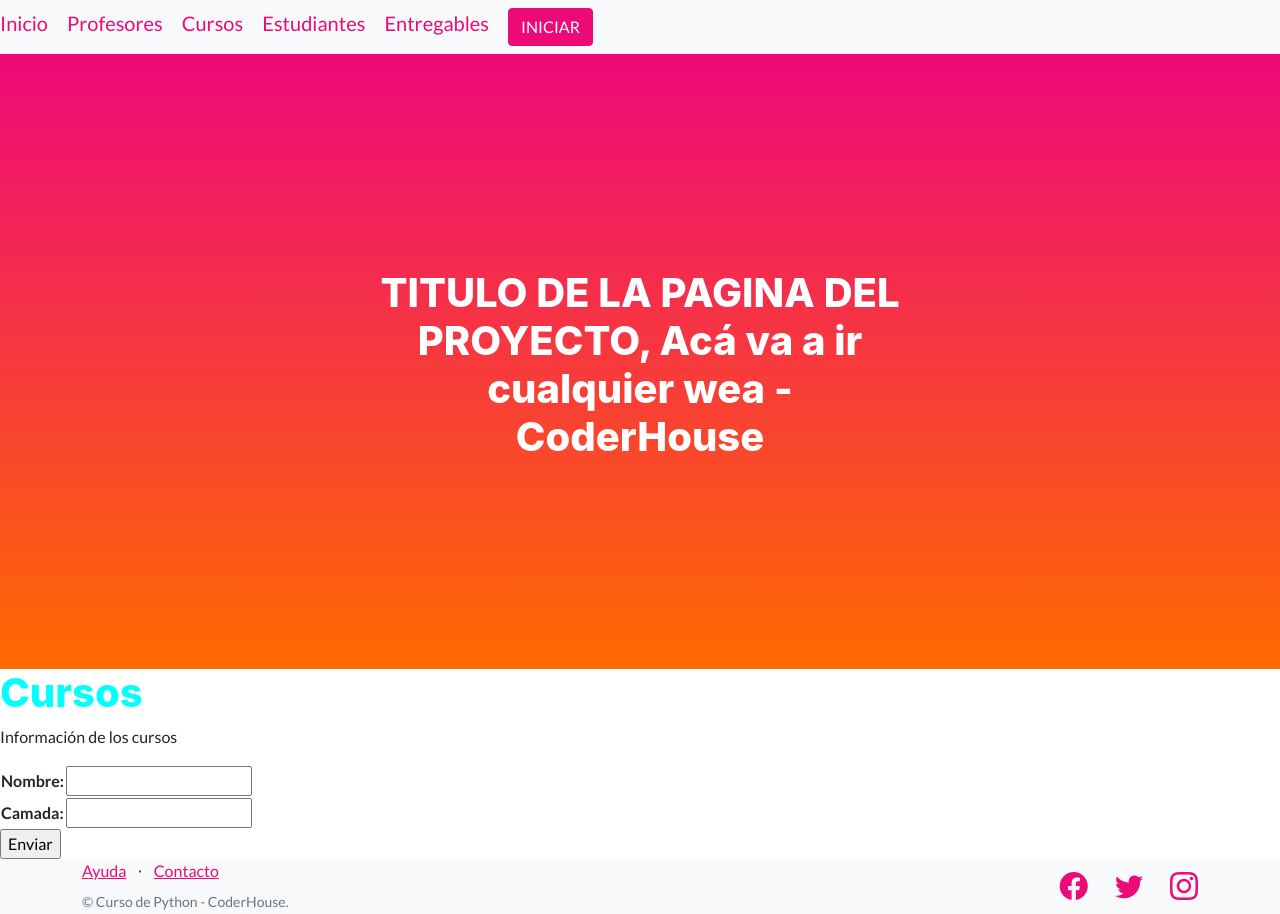
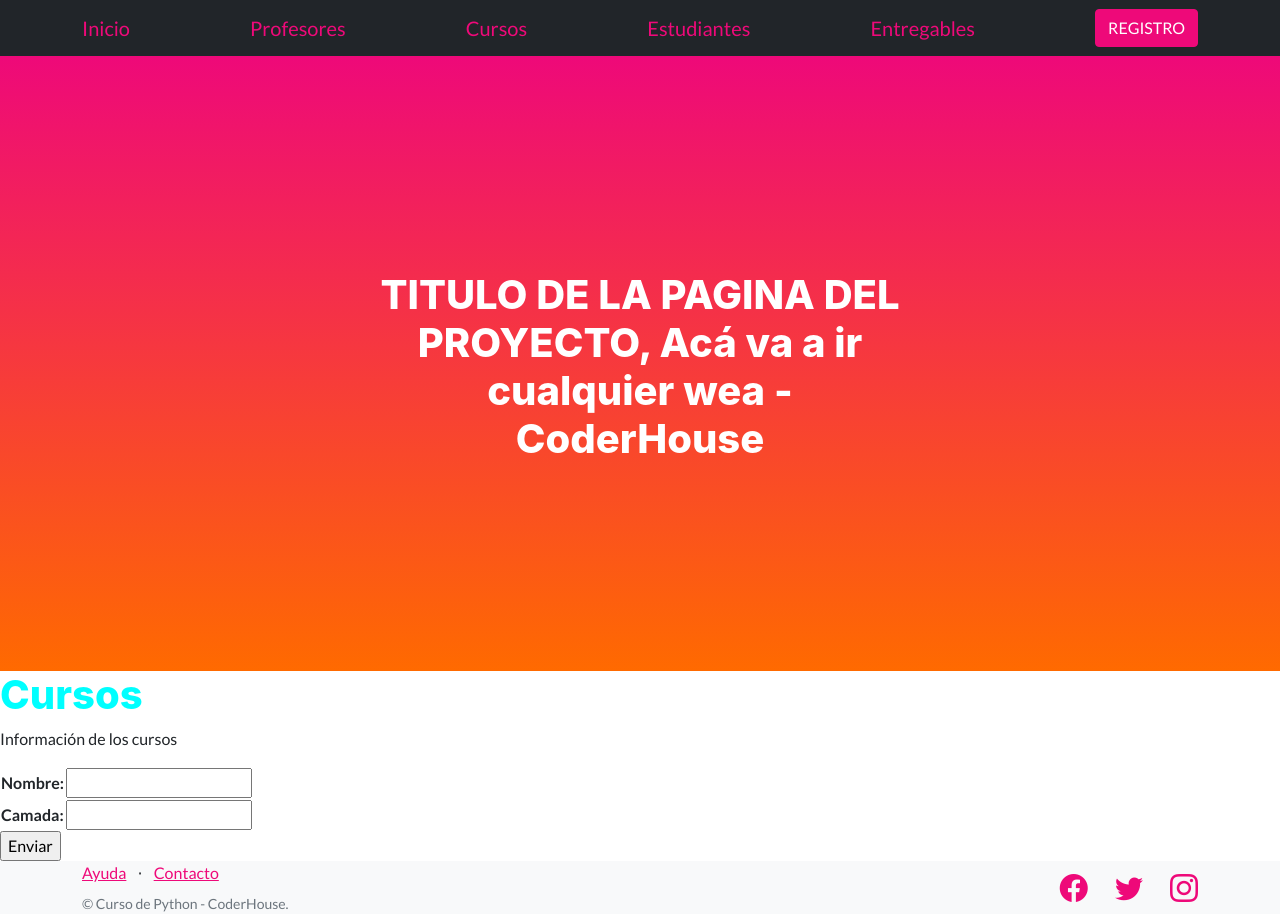
Before and after one commit to SContrera/TercerPre-Entrega-Contrera, a Django app: page /mi_app/cursos/ in a window 1280 px wide. Run offline with Django 4.2, Linux system fonts and the light colour scheme; some libraries are stand-ins or nearby versions.

Commit message:
Se arregló el espacio de los botones del nav y se arregló botón de REGISTRO,.

```diff
--- a/mi_app/templates/app/padre.html
+++ b/mi_app/templates/app/padre.html
@@ -22,14 +22,14 @@
     </head>
     <body>
         <!-- Navigation-->
-        <nav class="navbar navbar-blue bg-light static-top">
-            <div class="contenedor">
+        <nav class="navbar navbar-blue bg-dark static-top">
+            <div class="container">
             <a class="navbar-brand" href="{% url 'Inicio'%}">Inicio</a>
             <a class="navbar-brand" href="{% url 'Profesores'%}">Profesores</a>
             <a class="navbar-brand" href="{% url 'Curso'%}">Cursos</a>
             <a class="navbar-brand" href="{% url 'Estudiantes'%}">Estudiantes</a>
             <a class="navbar-brand" href="{% url 'Entregables'%}">Entregables</a>
-            <a class="btn btn-primary" href="#NADAAUN">INICIAR</a>
+            <a class="btn btn-primary" href="#NADAAUN">REGISTRO</a>
             </div>
         </nav>
 
```
